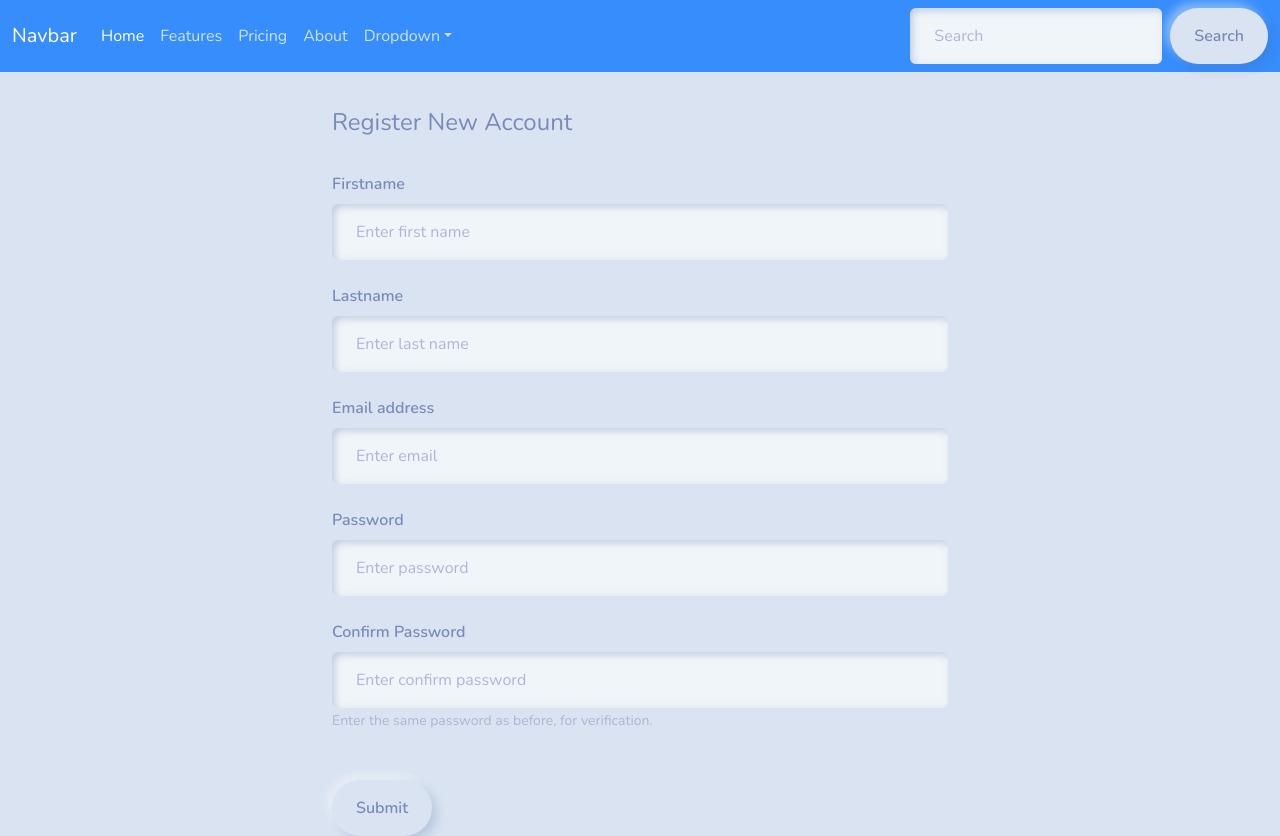
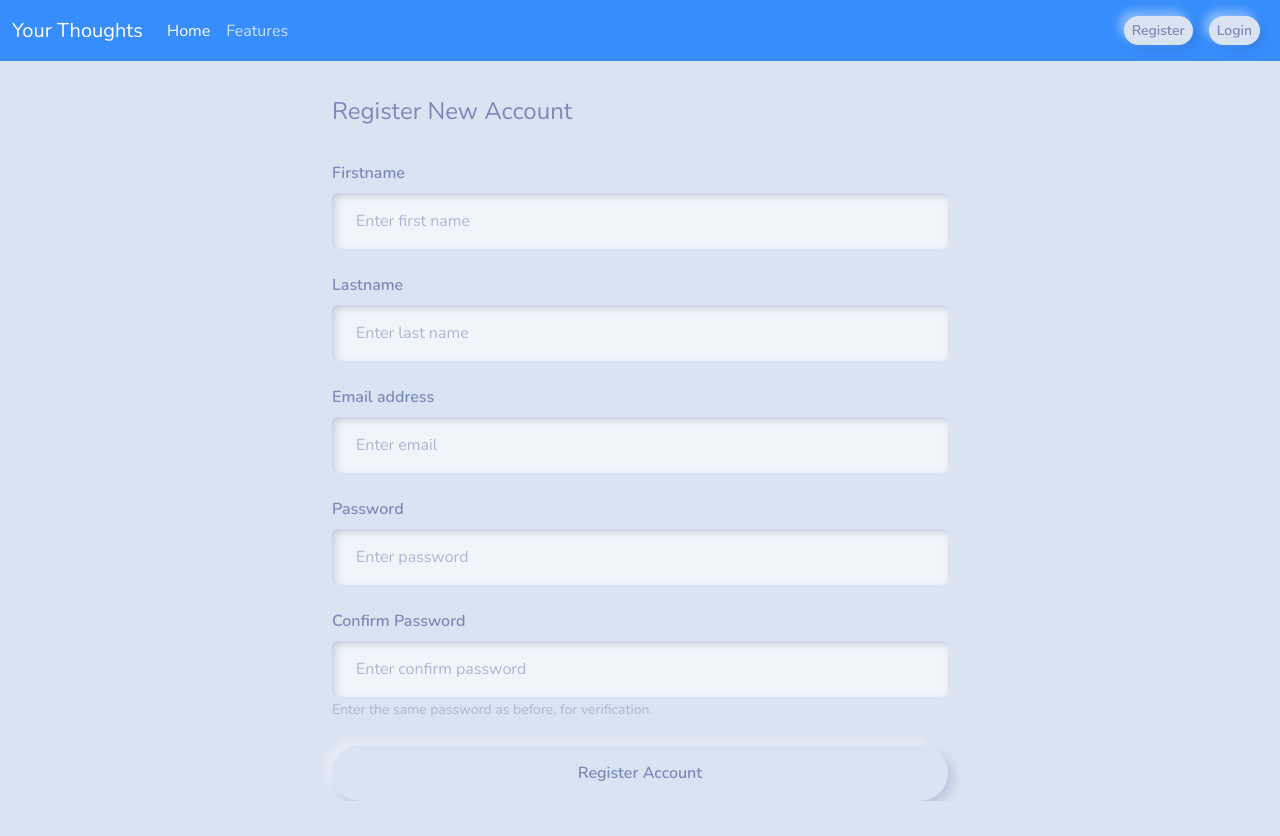
Before and after one commit to endang-ismaya/django-thoughts, a Django app: page /users/register/ in a window 1280 px wide. After the commit the page ends 801 px from the top, so only its background shows below. Run offline with Django 4.2, Linux system fonts and the light colour scheme; parts of the project's set-up code (start-up, migrations or seed data) failed here and were passed over.

Commit message:
update app_user login and logout

```diff
--- a/app_journal_final/urls.py
+++ b/app_journal_final/urls.py
@@ -4,5 +4,5 @@ from app_journal_final import views
 app_name = "app_journal_final"
 
 urlpatterns = [
-    path("", views.journals, name="journals"),
+    path("", views.index, name="index"),
 ]
--- a/app_journal_final/views.py
+++ b/app_journal_final/views.py
@@ -2,5 +2,5 @@ from django.shortcuts import render
 
 
 # Create your views here.
-def journals(request):
-    pass
+def index(request):
+    return render(request, "index.html")
--- a/app_user/forms.py
+++ b/app_user/forms.py
@@ -1,6 +1,9 @@
+from django import forms
 from django.contrib.auth.forms import UserCreationForm
 from django.contrib.auth.models import User
 from django.utils.translation import gettext_lazy as _
+from django.contrib.auth.forms import AuthenticationForm
+from django.forms.widgets import PasswordInput, TextInput
 
 
 class RegistrationForm(UserCreationForm):
@@ -14,3 +17,8 @@ class RegistrationForm(UserCreationForm):
             "password1": _("Password"),
             "password2": _("Confirm Password"),
         }
+
+
+class LoginForm(AuthenticationForm):
+    username = forms.CharField(widget=TextInput())
+    password = forms.CharField(widget=PasswordInput())
--- a/app_user/views.py
+++ b/app_user/views.py
@@ -1,6 +1,10 @@
 from django.shortcuts import render, redirect
 from django.urls import reverse
-from app_user.forms import RegistrationForm
+from django.contrib.auth import authenticate, login, logout
+from django.contrib import messages
+from django.contrib.auth.decorators import login_required
+
+from app_user.forms import RegistrationForm, LoginForm
 
 
 def user_register(request):
@@ -28,8 +32,36 @@ def user_register(request):
 
 
 def user_login(request):
-    pass
+    if request.method == "POST":
+        form = LoginForm(request, data=request.POST)
+
+        if form.is_valid():
+            username = request.POST.get("username")
+            password = request.POST.get("password")
+
+            user = authenticate(request, username=username, password=password)
+
+            if user is not None:
+                login(request, user)
+                messages.success(request, ("You have been logged in."))
+                return redirect(reverse("app_journal_final:index"))
+            else:
+                messages.warning(request, ("Error logging In - Please try it again."))
+                return redirect(reverse("app_user:login"))
+
+        context = {
+            "form": form,
+        }
+        return render(request, "app_user/login.html", context)
+
+    form = LoginForm()
+    context = {
+        "form": form,
+    }
+    return render(request, "app_user/login.html", context)
 
 
 def user_logout(request):
-    pass
+    logout(request)
+    messages.success(request, ("You have been logged out."))
+    return redirect(reverse("app_user:login"))
--- a/templates/app_user/register.html
+++ b/templates/app_user/register.html
@@ -82,8 +82,11 @@
                     >Enter the same password as before, for verification.</small
                 >
             </div>
-
-            <button type="submit" class="btn btn-primary mt-5">Submit</button>
+            <div class="d-grid gap-2">
+                <button type="submit" class="btn btn-primary mt-4">
+                    Register Account
+                </button>
+            </div>
         </fieldset>
     </form>
 </div>
--- a/templates/base.html
+++ b/templates/base.html
@@ -17,7 +17,11 @@
     <body>
         <nav class="navbar navbar-expand-lg navbar-dark bg-primary">
             <div class="container-fluid">
-                <a class="navbar-brand" href="#">Navbar</a>
+                <a
+                    class="navbar-brand"
+                    href="{% url 'app_journal_final:index' %}"
+                    >Your Thoughts</a
+                >
                 <button
                     class="navbar-toggler"
                     type="button"
@@ -32,7 +36,9 @@
                 <div class="collapse navbar-collapse" id="navbarColor01">
                     <ul class="navbar-nav me-auto">
                         <li class="nav-item">
-                            <a class="nav-link active" href="#"
+                            <a
+                                class="nav-link active"
+                                href="{% url 'app_journal_final:index' %}"
                                 >Home
                                 <span class="visually-hidden">(current)</span>
                             </a>
@@ -40,50 +46,21 @@
                         <li class="nav-item">
                             <a class="nav-link" href="#">Features</a>
                         </li>
-                        <li class="nav-item">
-                            <a class="nav-link" href="#">Pricing</a>
-                        </li>
-                        <li class="nav-item">
-                            <a class="nav-link" href="#">About</a>
-                        </li>
-                        <li class="nav-item dropdown">
-                            <a
-                                class="nav-link dropdown-toggle"
-                                data-bs-toggle="dropdown"
-                                href="#"
-                                role="button"
-                                aria-haspopup="true"
-                                aria-expanded="false"
-                                >Dropdown</a
-                            >
-                            <div class="dropdown-menu">
-                                <a class="dropdown-item" href="#">Action</a>
-                                <a class="dropdown-item" href="#"
-                                    >Another action</a
-                                >
-                                <a class="dropdown-item" href="#"
-                                    >Something else here</a
-                                >
-                                <div class="dropdown-divider"></div>
-                                <a class="dropdown-item" href="#"
-                                    >Separated link</a
-                                >
-                            </div>
-                        </li>
                     </ul>
-                    <form class="d-flex">
-                        <input
-                            class="form-control me-sm-2"
-                            type="search"
-                            placeholder="Search"
-                        />
-                        <button
-                            class="btn btn-secondary my-2 my-sm-0"
-                            type="submit"
+                    <div class="d-flex m-2">
+                        <a
+                            class="btn btn-secondary btn-sm mx-3"
+                            href="{% url 'app_user:register' %}"
                         >
-                            Search
-                        </button>
-                    </form>
+                            Register
+                        </a>
+                        <a
+                            class="btn btn-secondary btn-sm"
+                            href="{% url 'app_user:login' %}"
+                        >
+                            Login
+                        </a>
+                    </div>
                 </div>
             </div>
         </nav>
```
Also changed, not shown: templates/app_user/login.html (added, +61 -0 lines).
